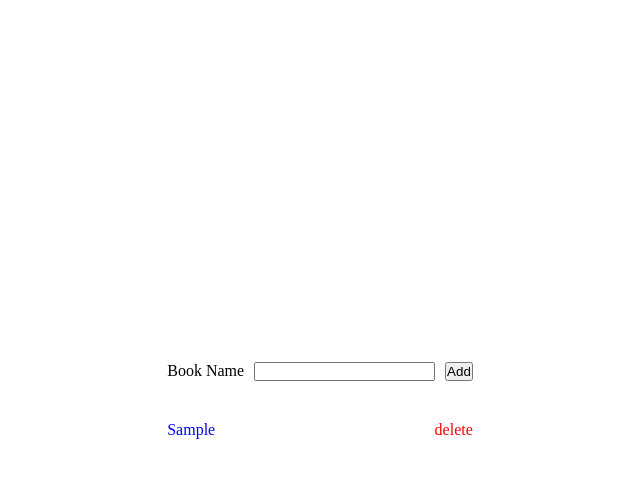
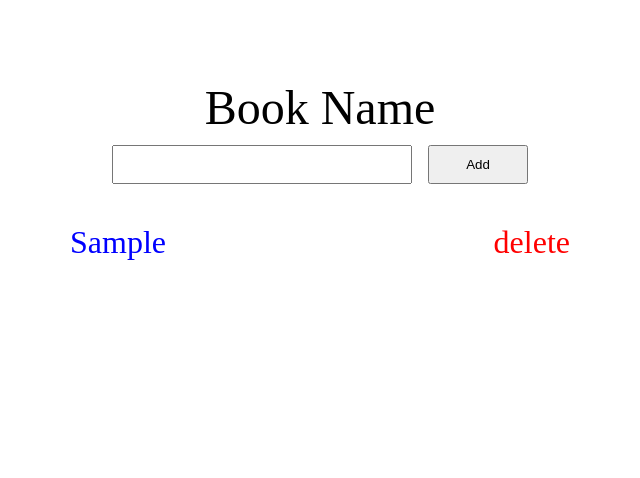
Before and after one commit to Satumbo9/TodolistVanillaJS, a plain HTML site: page index.html in a window 1280 px wide. Both pictures are taken after typing "Sample" into the empty fields and a click on the button "Add". Shown: the whole page, without its empty margins (320-960 px from the left). Drawn offline with Linux system fonts and the light colour scheme.

Commit message:
Updated --> Working fine --> Delete Button --> Label cross decoration text

```diff
--- a/css/style.css
+++ b/css/style.css
@@ -8,12 +8,13 @@ body {
   display: flex;
 
   justify-content: center;
-  align-items: center;
+
   height: 100vh;
 }
 
 .form {
   display: flex;
+  margin-top: 10vh;
 }
 
 .form-ctn {
@@ -23,19 +24,51 @@ body {
 
 .input-ctn {
   display: flex;
+  flex-direction: column;
   gap: 10px;
 }
 
 .book-title {
   color: blue;
+  font-size: 1em;
+  cursor: pointer;
+  font-size: 2em;
 }
+
 .delete {
   color: red;
+  cursor: pointer;
+  font-size: 1em;
+  font-size: 2em;
+}
+
+#add {
+  padding: 10px;
+  width: 100px;
+}
+
+#bookname {
+  padding: 10px;
+  width: 300px;
 }
 
 .list-ctn {
   display: flex;
   justify-content: space-between;
+  width: 500px;
   margin-top: 40px;
-  gap: 10px;
 }
+
+.book-label {
+  display: flex;
+  align-items: center;
+  justify-content: center;
+  text-align: center;
+  font-size: 3em;
+}
+.fields {
+  display: flex;
+  align-items: center;
+  justify-content: center;
+  gap: 16px;
+}
--- a/index.html
+++ b/index.html
@@ -12,9 +12,14 @@
     <form class="form" name="bookstoreform">
       <div class="form-ctn">
         <div class="input-ctn">
-          <label for="bookname">Book Name</label>
-          <input type="text" id="bookname" />
-          <div><button type="submit" class="add">Add</button></div>
+          <div class="book-label">
+            <label for="bookname">Book Name</label>
+          </div>
+          <div class="fields">
+            <input type="text" id="bookname" /><button type="submit" id="add">
+              Add
+            </button>
+          </div>
         </div>
 
         <div>
--- a/script/script.js
+++ b/script/script.js
@@ -41,4 +41,14 @@ ul.addEventListener("click", (e) => {
     const li = e.target.parentElement;
     ul.removeChild(li);
   }
+
+  if (e.target.className === "book-title") {
+    if (e.target.style.textDecoration === "line-through") {
+      e.target.style.textDecoration = "none";
+    } else {
+      e.target.style.textDecoration = "line-through";
+    }
+
+    console.log("BookName toggled");
+  }
 });
```
